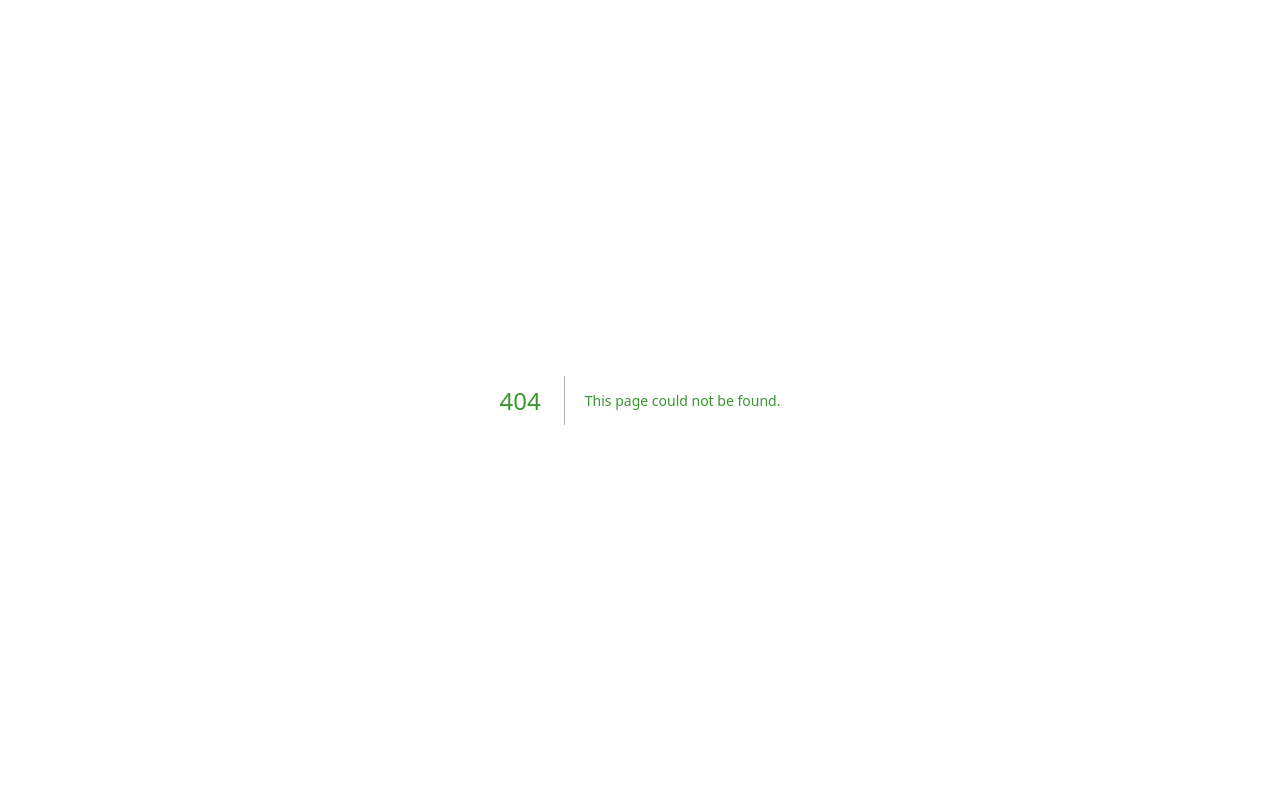
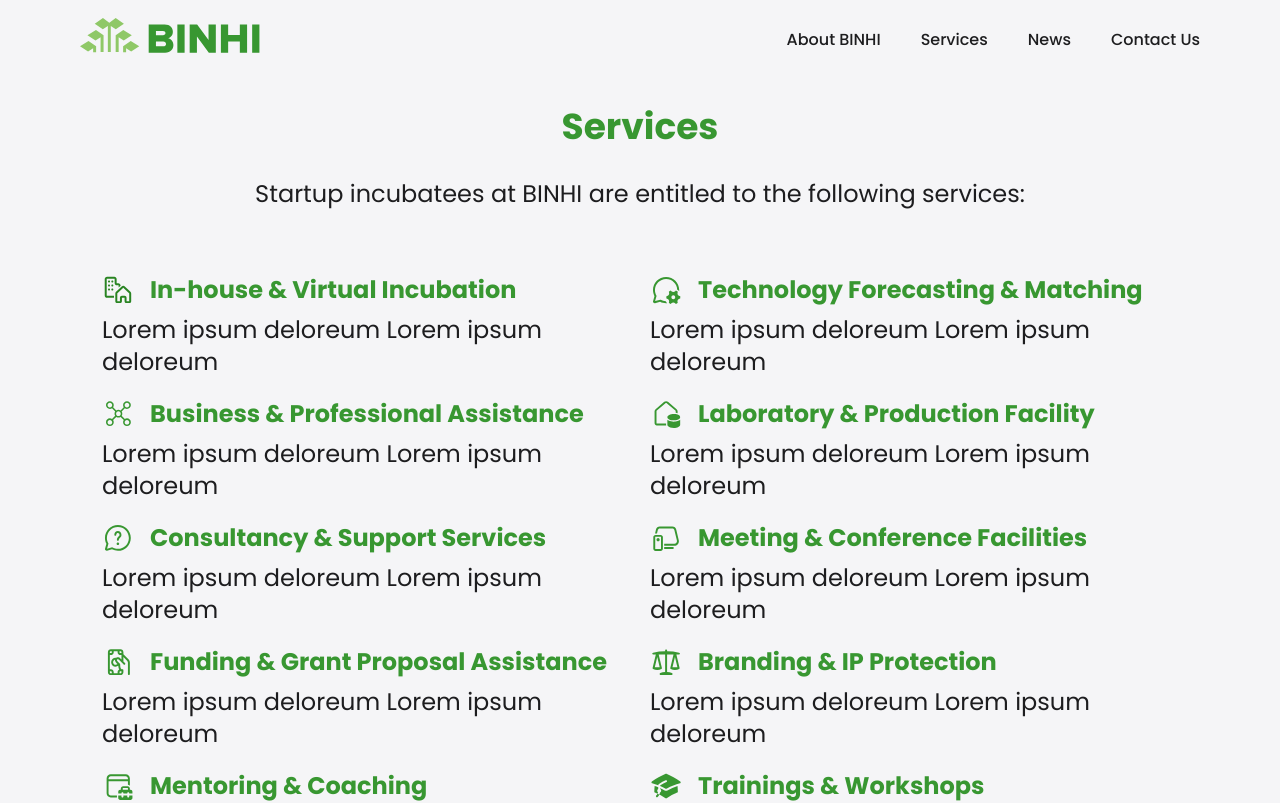
Before and after one commit to SPARK-Hub-WVSU/BINHI-Website-2025, a Next.js app: page /services in a window 1280 px wide. Before the commit this address had no page. Shown: the top 803 px of the page. Built offline with nearby package versions, Linux system fonts and the light colour scheme.

Commit message:
created services page

```diff
--- a/src/app/(public)/Header.jsx
+++ b/src/app/(public)/Header.jsx
@@ -20,7 +20,7 @@ export default function Header() {
                     </Link>
                 </li>
                 <li>
-                    <Link href={"/"} className="text-secondary-neutral hover:text-gray-400">
+                    <Link href={"/services"} className="text-secondary-neutral hover:text-gray-400">
                         Services
 
                     </Link>
--- /dev/null
+++ b/src/app/(public)/services/_components/Service.jsx
@@ -0,0 +1,13 @@
+import Image from "next/image";
+
+export default function Service({icon, name, desc}) {
+    return (
+        <div className="flex flex-col gap-y-2">
+            <div className="flex flex-row gap-x-4 items-center">
+                <Image src={icon} className="size-[2rem]" alt="icon"/>
+                <h2 className="text-2xl">{name}</h2>
+            </div>
+            <p className="text-2xl">{desc}</p>
+        </div>
+    );
+}
--- /dev/null
+++ b/src/app/(public)/services/_data/servicesData.js
@@ -0,0 +1,70 @@
+import inhouse from '@/assets/services-icons/icon-inhouse.svg';
+import assistance from '@/assets/services-icons/icon-assistance.svg';
+import consultancy from '@/assets/services-icons/icon-consultancy.svg';
+import funding from '@/assets/services-icons/icon-funding.svg';
+import mentoring from '@/assets/services-icons/icon-mentoring.svg';
+
+import forecast from '@/assets/services-icons/icon-tech-forecasting.svg';
+import laboratory from '@/assets/services-icons/icon-laboratory.svg';
+import meeting from '@/assets/services-icons/icon-meeting.svg';
+import ip from '@/assets/services-icons/icon-ipprotection.svg';
+import training from '@/assets/services-icons/icon-training.svg';
+
+export default [
+    [
+        {
+            "icon": inhouse,
+            "name": "In-house & Virtual Incubation",
+            "desc": "Lorem ipsum deloreum Lorem ipsum deloreum"
+        },
+        {
+            "icon": assistance,
+            "name": "Business & Professional Assistance",
+            "desc": "Lorem ipsum deloreum Lorem ipsum deloreum"
+        },
+        {
+            "icon": consultancy,
+            "name": "Consultancy & Support Services",
+            "desc": "Lorem ipsum deloreum Lorem ipsum deloreum"
+        },
+        {
+            "icon": funding,
+            "name": "Funding & Grant Proposal Assistance",
+            "desc": "Lorem ipsum deloreum Lorem ipsum deloreum"
+        },
+        {
+            "icon": mentoring,
+            "name": "Mentoring & Coaching",
+            "desc": "Lorem ipsum deloreum Lorem ipsum deloreum"
+        }
+    ],
+    [
+        {
+            "icon": forecast,
+            "name": "Technology Forecasting & Matching",
+            "desc": "Lorem ipsum deloreum Lorem ipsum deloreum"
+        },
+        {
+            "icon": laboratory,
+            "name": "Laboratory & Production Facility",
+            "desc": "Lorem ipsum deloreum Lorem ipsum deloreum"
+        },
+        {
+            "icon": meeting,
+            "name": "Meeting & Conference Facilities",
+            "desc": "Lorem ipsum deloreum Lorem ipsum deloreum"
+        },
+        {
+            "icon": ip,
+            "name": "Branding & IP Protection",
+            "desc": "Lorem ipsum deloreum Lorem ipsum deloreum"
+        },
+        {
+            "icon": training,
+            "name": "Trainings & Workshops",
+            "desc": "Lorem ipsum deloreum Lorem ipsum deloreum"
+        }
+    ]
+
+
+]
--- /dev/null
+++ b/src/app/(public)/services/page.js
@@ -0,0 +1,54 @@
+import Service from "./_components/Service";
+import servicesData from "./_data/servicesData";
+import { ArrowRightIcon } from '@heroicons/react/24/solid';
+
+export default function Services() {
+  return (
+    <div className="flex flex-col items-center justify-center gap-12 sm:gap-6 py-10 sm:py-5">
+
+        {/* TITLE */}
+        <section className="max-w-[60rem] px-8 sm:px-4">
+            <h1 className="text-center">Services</h1>
+            <p className="mt-6 text-center">Startup incubatees at BINHI are entitled to the following services:</p>
+        </section>
+
+        <section className="p-[2.5rem] flex flex-col lg:flex-row gap-x-5">
+            <div className="max-w-[33rem] flex flex-col gap-y-5">
+                {
+                    servicesData[0].map((service, index) => (
+                        <Service
+                            key={index}
+                            icon={service.icon}
+                            name={service.name}
+                            desc={service.desc}
+                        />
+                    ))
+                }
+            </div>
+
+            <div className="max-w-[33rem] flex flex-col gap-y-5">
+                {
+                    servicesData[1].map((service, index) => (
+                        <Service
+                            key={index}
+                            icon={service.icon}
+                            name={service.name}
+                            desc={service.desc}
+                        />
+                    ))
+                }
+            </div>
+        </section>
+
+
+        <section className="p-[2.5rem] flex flex-col items-center gap-y-5">
+            <h1>Ready to launch your next startup?</h1>
+            <button className="bg-primary w-[26rem] p-2.5 px-[1.5rem] rounded-full items-center flex flex-row justify-between gap-x-3">
+                <p className="text-white font-bold">Start your journey with us!</p>
+                <ArrowRightIcon className="size-[1.5rem] text-white" />
+            </button>
+
+        </section>
+    </div>
+  );
+}
```
Also changed, not shown: src/assets/services-icons/icon-tech-forecasting.svg (renamed from src/assets/services-icons/undefined.svg).
